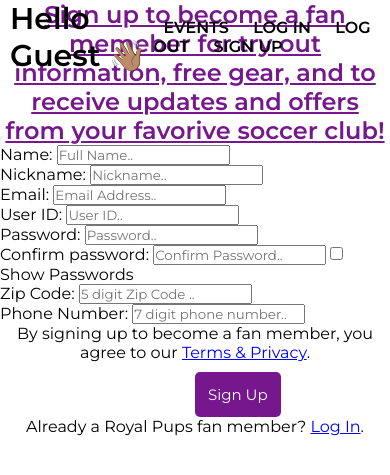
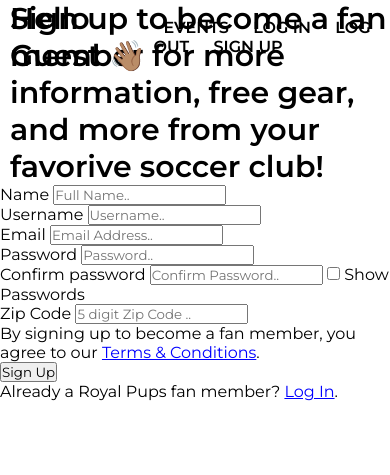
Before and after one commit to nanifour/php-registration, a PHP site: page /registration.php in a window 390 px wide. Shown: the top 475 px of the page. Run offline with PHP 8.4, Linux system fonts and the light colour scheme.

Commit message:
removed phone #, userid, and added username

```diff
--- a/src/makedb.sql
+++ b/src/makedb.sql
@@ -3,13 +3,11 @@
 (
 
     name varchar(35),
-    nickname varchar(25),
     email varchar(320),
-    userid varchar(25),
+    username varchar(25),
     password varchar(255),
     zipcode int,
-    phone int,
-    PRIMARY KEY (userid)
+    PRIMARY KEY (username)
 );
 
 create table [event]
--- a/src/registration.php
+++ b/src/registration.php
@@ -19,113 +19,59 @@
 	  <link rel="stylesheet" type="text/css" href="style/std.css">
     <meta charset = "UTF-8" />
 
-<script>
-//Make passwords visible
-function showPasswords() {
-	var x = document.getElementById("password1");
-	var y = document.getElementById("password2");
+  <script src="app.js"></script>
 
-  if (x.type === "password" && y.type == "password") {
-    x.type = "text";
-	y.type = "text";
-  }
-  else {
-    x.type = "password";
-	y.type = "password";
-  }
-}
-
-//Check if passwords match
-function checkPassword(){
-	var x = document.getElementById("password1");
-	var y = document.getElementById("password2");
-
-	if (x.value == y.value){
-		x.setCustomValidity('');
-	}
-	else{
-		x.setCustomValidity("Passwords Do NOT Match!"); //custon message for password match
-	}
-}
-
-</script>
-
-<style>
-.btn {
-  padding: 13px;
-  font-size: 15px;
-  color: white;
-  margin: 10px 0px 0px 195px;
-  background: #76178D;
-  border: none;
-  border-radius: 5px;
-}
-
-.btn:hover{
-  background-color: #45a049;
-}
-
-h2{
-	color: #76178D;
-
-}
-</style>
 </head>
 
 <body>
 
-    <h2 style="text-align:center;">
-	 <u> <b> Sign up to become a fan memeber for try out information, free gear, and to receive updates and offers from your favorive soccer club! </b> </u>
-	</h2>
+	<div class="signUp-container">
+
+  		<div class="title">
+			<h3> Sign up to become a fan member for more information, free gear, and more from your favorive soccer club! </h3>
+		</div>
 
 			<form name="registerForm" method="POST" action="registration_action.php">
-		<div class="register-class">
-  	  		<label>Name: </label>
+				<div class="signup">
+					<label>Name </label>
 						<input type="text" placeholder="Full Name.." name="name" required/>
 				</div>
-    	<div class="register-class">
-  	 		 <label>Nickname: </label>
-  	 			 <input type="text" placeholder="Nickname.." name="nickname" required/>
+				<div class="username">
+					<label>Username </label>
+						<input type="text" placeholder="Username.." name="username" required/>
 				</div>
-		<div class="register-class">
-  	 		 <label>Email: </label>
+				<div class="signup">
+					<label>Email </label>
 						<input type="email" placeholder="Email Address.." name="email" required/>
 				</div>
-		<div class="register-class">
-  	 		 <label>User ID: </label>
-  	  			<input type="text" placeholder="User ID.." name="userid" required/>
-  		</div>
-    	<div class="register-class">
-  	 		 <label>Password: </label>
+				<div class="signup">
+					<label>Password </label>
 							<input type="password" placeholder="Password.." id="password1" name="password_1" required/>
 				</div>
-  		<div class="register-class">
-  	 		 <label>Confirm password: </label>
+				<div class="signup">
+					<label>Confirm password </label>
 							<input type="password" placeholder="Confirm Password.." id="password2"
 							onkeyup = checkPassword(); name="password_2" required/>
 							<input type="checkbox" onclick="showPasswords()"/> Show Passwords
 				</div>
-  		<div class="register-class">
-  	 		 <label>Zip Code: </label>
+				<div class="signup">
+					<label>Zip Code </label>
 						<input type="text" placeholder="5 digit Zip Code .." name="zipcode" required/>
 				</div>
-  		<div class="register-class">
-  	  		<label>Phone Number: </label>
-  	  			<input type="text" placeholder="7 digit phone number.." name="phone" required/>
-  		</div>
 
-	<p style="text-align:center;">By signing up to become a fan member, you agree to our <a href="#" style="color: blue">Terms & Privacy</a>.</p>
+			<p>By signing up to become a fan member, you agree to our <a href="#" style="color: blue">Terms & Conditions</a>.</p>
 
 
-  	<div class="register-class">
+			<div class="signup">
 			<button type="submit" class="btn" name="register"> Sign Up </button>
 			</div>
 
-	<p style="text-align:center;">Already a Royal Pups fan member? <a href="index.php" style="color: blue">Log In</a>.</p>
-
+			<div class="form-footer">
+				<p>Already a Royal Pups fan member? <a href="index.php" style="color: blue">Log In</a>.</p>
+			</div>
 
 		</form>
-
+	</div>
 
 
 
```
Also changed, not shown: src/registration_action.php (+7 -23 lines). Lines whose indentation alone changed are shown as unchanged.
